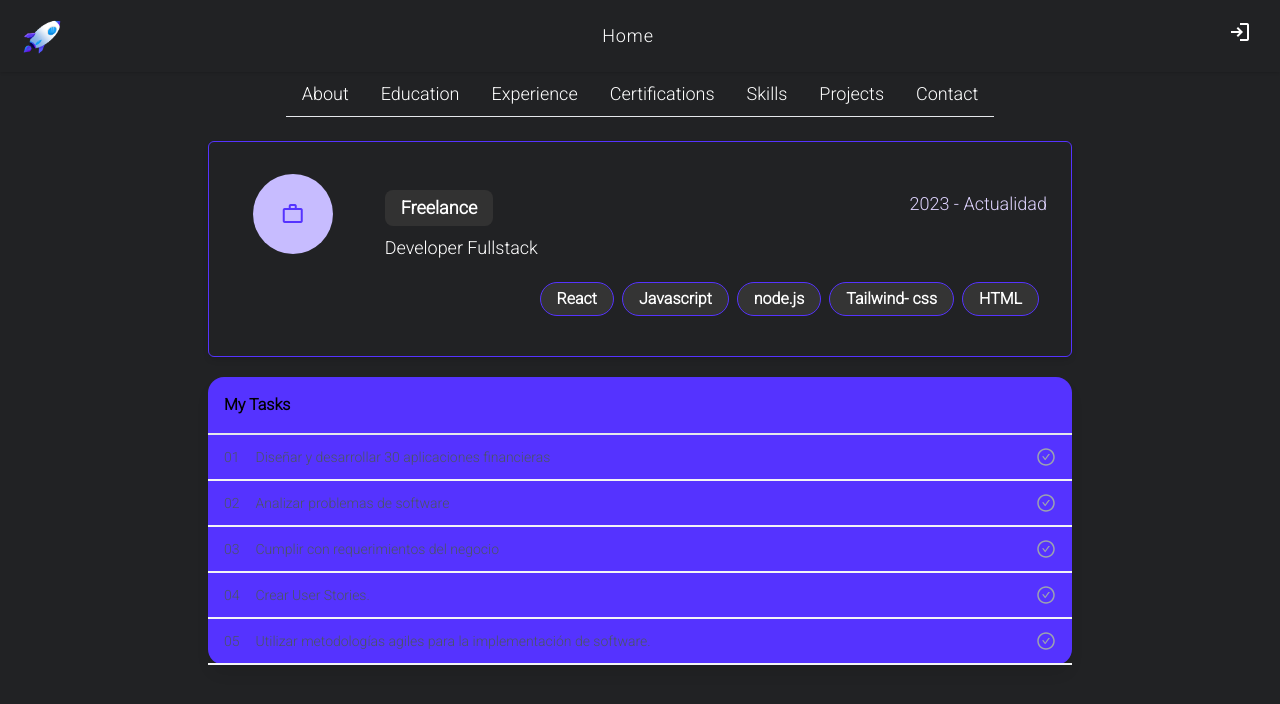
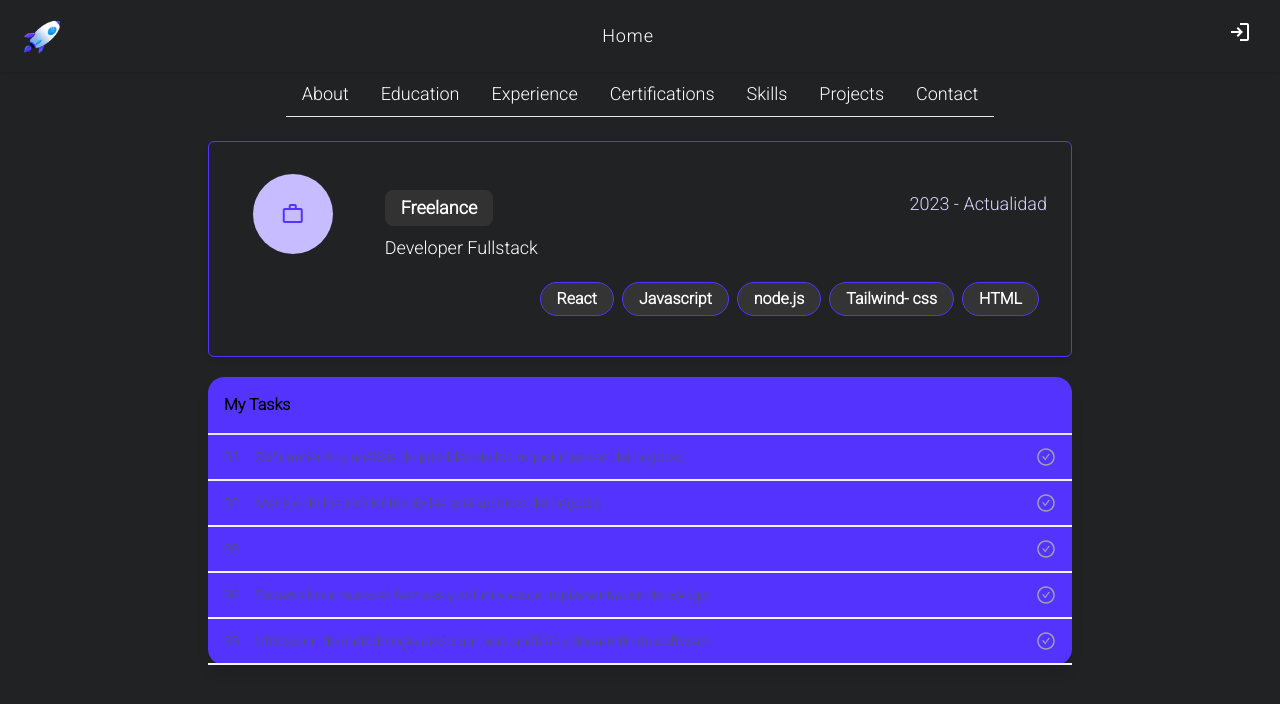
Before and after one commit to Cecimartinez/DevPort, a React (Vite) app: page /professionalprofile/cecilia-martinez/formacion in a window 1280 px wide. Shown: the top 704 px of the page. Built offline with nearby package versions, Linux system fonts and the light colour scheme.

Commit message:
commit detallitos

```diff
--- a/src/Mock/professionalsMock.jsx
+++ b/src/Mock/professionalsMock.jsx
@@ -203,6 +203,13 @@ export const professionals = [
         position: "Lic. en Sistemas",
         workimage: <span class="material-symbols-outlined">school</span>,
         tags: [{ tag: "Programación" }, { tag: "Negocios" }],
+      },
+      {
+        period: "2016 - 2020",
+        company: "Maria Montessori School",
+        position: "Bachiller en Comunicación",
+        workimage: <span class="material-symbols-outlined">school</span>,
+        tags: [{ tag: "Relaciones Interpersonales" }, { tag: "Filosofia" }],
       }
     ],
 
--- a/src/Pages/Education/Education.jsx
+++ b/src/Pages/Education/Education.jsx
@@ -1,7 +1,7 @@
 import { useParams } from "react-router-dom";
 import { professionals } from "../../Mock/professionalsMock";
 import FormacionItem from "../Formacion/Components/FormacionItem";
-import { ProgressPorcentageEducation } from "./components/ProgressPorcentageEducation";
+// import { ProgressPorcentageEducation } from "./components/ProgressPorcentageEducation";
 
 export const Education = () => {
   const { id: professionalId } = useParams();
@@ -11,12 +11,12 @@ export const Education = () => {
   );
 
   return (
-    <div className="container mx-auto px-4 max-w-4xl h-screen overflow-y-auto">
+    <div className="container mx-auto mt-5 px-4 max-w-4xl h-screen overflow-y-auto">
       <div className="grid grid-cols-1 sm:grid-cols-1">
-        <div className="border border-[#53f] rounded-lg shadow w-full mt-5">
+        <div className="rounded-lg shadow w-full mt-5">
           {professional && (
             <>
-              <ul className="flex justify-center items-center flex-col gap-1">
+              <ul className="flex my-10 border border-[#53f] justify-center items-center flex-col gap-1">
                 {professional.education.map((education, index) => (
                   <FormacionItem
                     key={index}
@@ -32,7 +32,7 @@ export const Education = () => {
           )}
         </div>
       </div>
-      <ProgressPorcentageEducation />
+      {/* <ProgressPorcentageEducation /> */}
     </div>
   );
 };
--- a/src/Pages/Formacion/Formacion.jsx
+++ b/src/Pages/Formacion/Formacion.jsx
@@ -37,7 +37,7 @@ export const Formacion = () => {
           <li class="flex items-center justify-between py-3 text-gray-600 border-b-2 border-gray-100 dark:text-gray-200 dark:border-gray-800">
             <div class="flex items-center justify-start text-sm">
               <span class="mx-4">01</span>
-              <span>Diseñar y desarrollar 30 aplicaciones financieras</span>
+              <span>Refinamiento y análisis de prioridad de los requerimientos del negocio.</span>
             </div>
             <svg width="20" height="20" fill="currentColor" class="mx-4 text-gray-400 dark:text-gray-300" viewBox="0 0 1024 1024">
               <path d="M699 353h-46.9c-10.2 0-19.9 4.9-25.9 13.3L469 584.3l-71.2-98.8c-6-8.3-15.6-13.3-25.9-13.3H325c-6.5 0-10.3 7.4-6.5 12.7l124.6 172.8a31.8 31.8 0 0 0 51.7 0l210.6-292c3.9-5.3.1-12.7-6.4-12.7z" fill="currentColor"></path>
@@ -47,7 +47,7 @@ export const Formacion = () => {
           <li class="flex items-center justify-between py-3 text-gray-600 border-b-2 border-gray-100 dark:text-gray-200 dark:border-gray-800">
             <div class="flex items-center justify-start text-sm">
               <span class="mx-4">02</span>
-              <span>Analizar problemas de software</span>
+              <span>Manejo de los incidentes de las aplicaciones del negocio.</span>
             </div>
             <svg width="20" height="20" fill="currentColor" class="mx-4 text-gray-400 dark:text-gray-300" viewBox="0 0 1024 1024">
               <path d="M699 353h-46.9c-10.2 0-19.9 4.9-25.9 13.3L469 584.3l-71.2-98.8c-6-8.3-15.6-13.3-25.9-13.3H325c-6.5 0-10.3 7.4-6.5 12.7l124.6 172.8a31.8 31.8 0 0 0 51.7 0l210.6-292c3.9-5.3.1-12.7-6.4-12.7z" fill="currentColor"></path>
@@ -57,7 +57,7 @@ export const Formacion = () => {
           <li class="flex items-center justify-between py-3 text-gray-600 border-b-2 border-gray-100 dark:text-gray-200 dark:border-gray-800">
             <div class="flex items-center justify-start text-sm">
               <span class="mx-4">03</span>
-              <span>Cumplir con requerimientos del negocio</span>
+              <span></span>
             </div>
             <svg width="20" height="20" fill="currentColor" class="mx-4 text-gray-400 dark:text-gray-300" viewBox="0 0 1024 1024">
               <path d="M699 353h-46.9c-10.2 0-19.9 4.9-25.9 13.3L469 584.3l-71.2-98.8c-6-8.3-15.6-13.3-25.9-13.3H325c-6.5 0-10.3 7.4-6.5 12.7l124.6 172.8a31.8 31.8 0 0 0 51.7 0l210.6-292c3.9-5.3.1-12.7-6.4-12.7z" fill="currentColor"></path>
@@ -67,7 +67,7 @@ export const Formacion = () => {
           <li class="flex items-center justify-between py-3 text-gray-600 border-b-2 border-gray-100 dark:text-gray-200 dark:border-gray-800">
             <div class="flex items-center justify-start text-sm">
               <span class="mx-4">04</span>
-              <span>Crear User Stories.</span>
+              <span>Desarrollo de nuesvas features y soluciones de implementación de código.</span>
             </div>
             <svg width="20" height="20" fill="currentColor" class="mx-4 text-gray-400 dark:text-gray-300" viewBox="0 0 1024 1024">
               <path d="M699 353h-46.9c-10.2 0-19.9 4.9-25.9 13.3L469 584.3l-71.2-98.8c-6-8.3-15.6-13.3-25.9-13.3H325c-6.5 0-10.3 7.4-6.5 12.7l124.6 172.8a31.8 31.8 0 0 0 51.7 0l210.6-292c3.9-5.3.1-12.7-6.4-12.7z" fill="currentColor"></path>
@@ -77,7 +77,7 @@ export const Formacion = () => {
           <li class="flex items-center justify-between py-3 text-gray-600 border-b-2 border-gray-100 dark:text-gray-200 dark:border-gray-800">
             <div class="flex items-center justify-start text-sm">
               <span class="mx-4">05</span>
-              <span>Utilizar metodologías agiles para la implementación de software.</span>
+              <span>Utilización de metodología de scrum para análisis y desarrollo de software.</span>
             </div>
             <svg width="20" height="20" fill="currentColor" class="mx-4 text-gray-400 dark:text-gray-300" viewBox="0 0 1024 1024">
               <path d="M699 353h-46.9c-10.2 0-19.9 4.9-25.9 13.3L469 584.3l-71.2-98.8c-6-8.3-15.6-13.3-25.9-13.3H325c-6.5 0-10.3 7.4-6.5 12.7l124.6 172.8a31.8 31.8 0 0 0 51.7 0l210.6-292c3.9-5.3.1-12.7-6.4-12.7z" fill="currentColor"></path>
```
